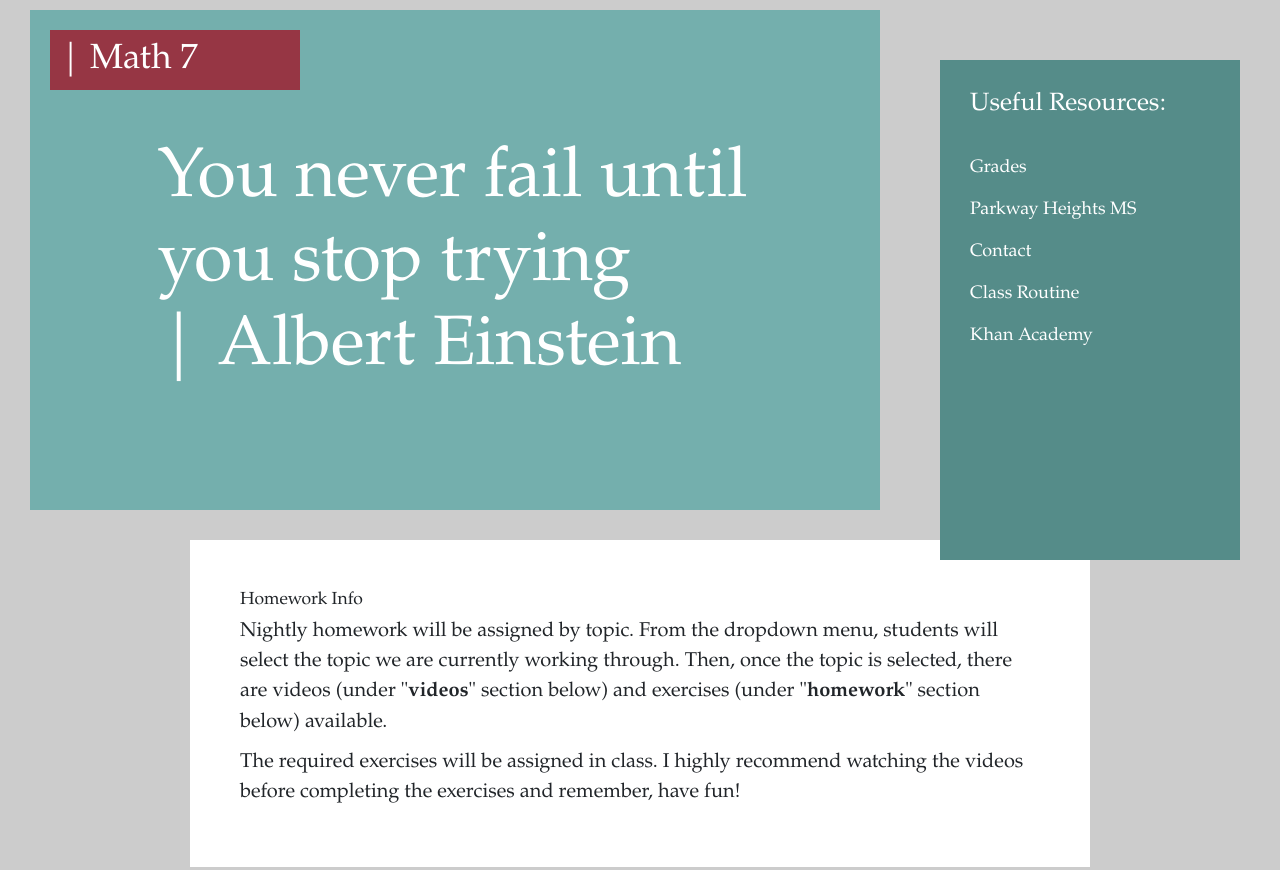
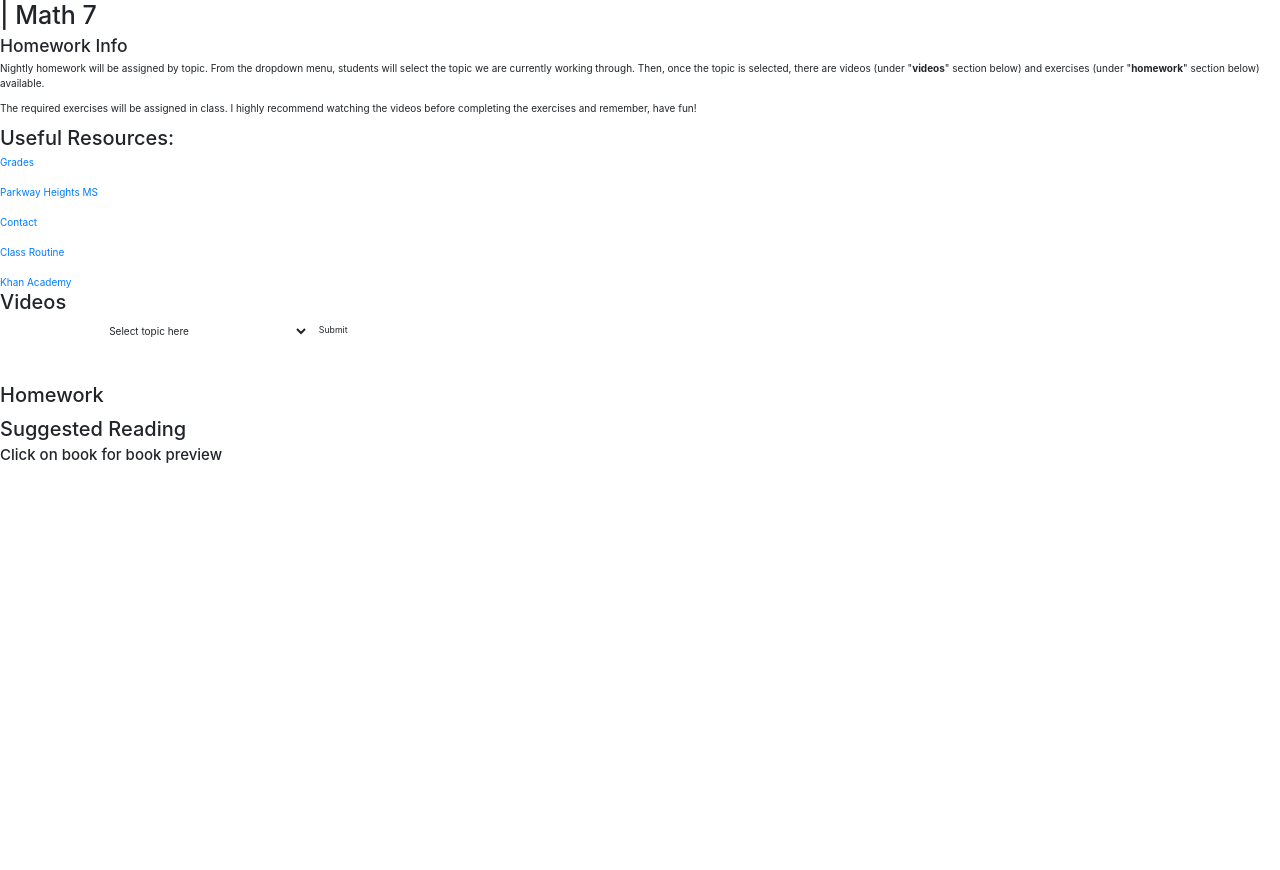
Before and after one commit to nikkicoll/math-homework-helper, a website built with webpack: page client/index.html in a window 1280 px wide. Shown: the top 870 px of the page. After the commit the page ends 800 px from the top, so only its background shows below. Built offline with nearby package versions, Linux system fonts and the light colour scheme; some packages are replaced by stand-ins of ours; no server answers; files whose address does not match are found by name.

Commit message:
Update pdf path and remove styling

```diff
--- a/client/index.html
+++ b/client/index.html
@@ -12,9 +12,6 @@
   <body>
     <div class="header">
       <h1>| Math 7</h1>
-      <h2 id="quote">You never fail until you stop trying<br>
-        | Albert Einstein
-      </h2>
     </div>
     <div class="curric-info" id="stds">
       <h3>Homework Info</h3>
@@ -30,7 +27,7 @@
       <!--Link to contact info-->
       <a target="_blank" href="contact-me.html"><span>Contact</span></a><br><br>
       <!--Link to class routine download-->
-      <a href="Math7ClassRoutine.pdf" download><span>Class Routine</span></a><br><br>
+      <a href="./assets/Math7ClassRoutine.pdf" download><span>Class Routine</span></a><br><br>
       <!--Link to Khan Academy-->
       <a target="_blank" href="https://khanacademy.org"><span>Khan Academy</span></a>
     </div>
--- a/client/style.css
+++ /dev/null
@@ -1,155 +0,0 @@
-/* apply a natural box layout model to all elements, but allowing components to change */
-html {
-  box-sizing: border-box;
-}
-
-*, *:before, *:after {
-  box-sizing: inherit;
-}
-
-body {
-  background-color: #cccccc;
-  font-family: Didot, “Didot LT STD”, “Hoefler Text”, Garamond, “Times New Roman”, serif;
-}
-
-.header {
-  background-color: #74AFAD;
-  width: 850px;
-  height: 500px;
-  margin: 10px 15px 10px 30px;
-}
-
-.header h1 {
-  margin: 20px 20px;
-  left: 10;
-  color: #ffffff;
-  padding: 10px 15px 10px 10px;
-  font-size: 35px;
-  background-color: #963644;
-  background-position: center;
-  width: 250px;
-  height: 60px;
-  position: absolute;
-}
-
-.header h2 {
-  color: #ffffff;
-  padding: 15%;
-  font-size: 70px;
-  width: 900px;
-}
-
-.side-bar h2 {
-  padding: 10%;
-  font-size: 25px;
-}
-
-.side-bar {
-  top: 60px;
-  bottom: 0px;
-  position: absolute;
-  right: 40px;
-  color: #ffffff;
-  background-color: #558C89;
-  width: 300px;
-  height: 500px;
-  text-align: left;
-}
-
-a:link {
-  text-decoration: none;
-  color: #ffffff;
-  padding: 10%;
-  font-size: 18px;
-}
-
-a:hover {
-  text-decoration: underline;
-}
-
-a:visited {
-  text-decoration: none;
-  color: #ffffff;
-}
-
-.curric-info {
-  width: 900px;
-  margin: 30px auto 30px auto;
-  padding: 50px;
-  border-width: 10px;
-  background-color: #ffffff;
-  font-size: 20px;
-  bottom: 900px;
-}
-
-.math-info {
-  overflow: auto;
-}
-
-.math-content {
-  background-color: #ffffff;
-  width: 900px;
-  padding: 30px;
-  margin: 0px auto 10px auto;
-}
-
-.math-content h2 {
-  font-size: 35px;
-  border-bottom-color: #000000;
-  border-bottom-style: solid;
-  border-bottom-width: 3px;
-}
-
-.math-exercises a {
-  color: #000000;
-  text-align: left;
-}
-
-.books {
-  overflow-x: scroll;
-  background-color: #558C89;
-  width: 1100px;
-  height: 300px;
-  margin: auto;
-  text-align: justify;
-}
-
-.books h2 {
-  text-align: center;
-  color: #ffffff;
-  font-size: 25px;
-}
-
-.books h4 {
-  text-align: center;
-  color: #ffffff;
-}
-
-#books-list {
-  display: inline-block;
-  margin: auto;
-}
-
-#books-list a {
-  display: inline;
-  text-align: center;
-}
-
-#books-list img {
-  width: 100%;
-  max-width: 150px;
-  padding: 10%;
-}
-
-/*Contact me link styling*/
-.contact-info {
-  width: 900px;
-  background-color: #74AFAD;
-  color: #ffffff;
-  margin: auto auto;
-  left: 10;
-  padding: 10%;
-  font-size: 25px;
-  background-position: center;
-  width: 900px;
-}
```
Also changed, not shown: 1 other file.
